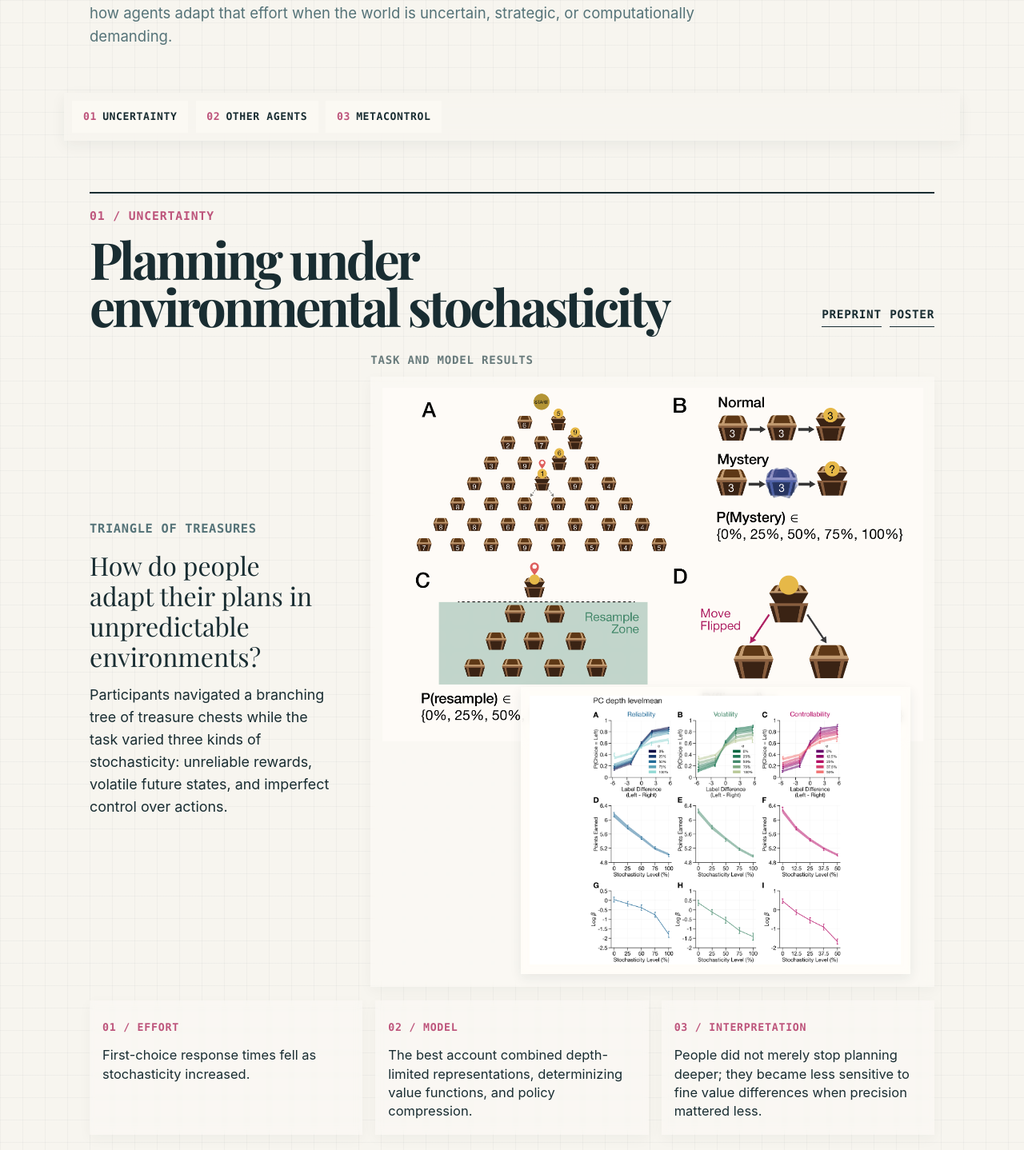
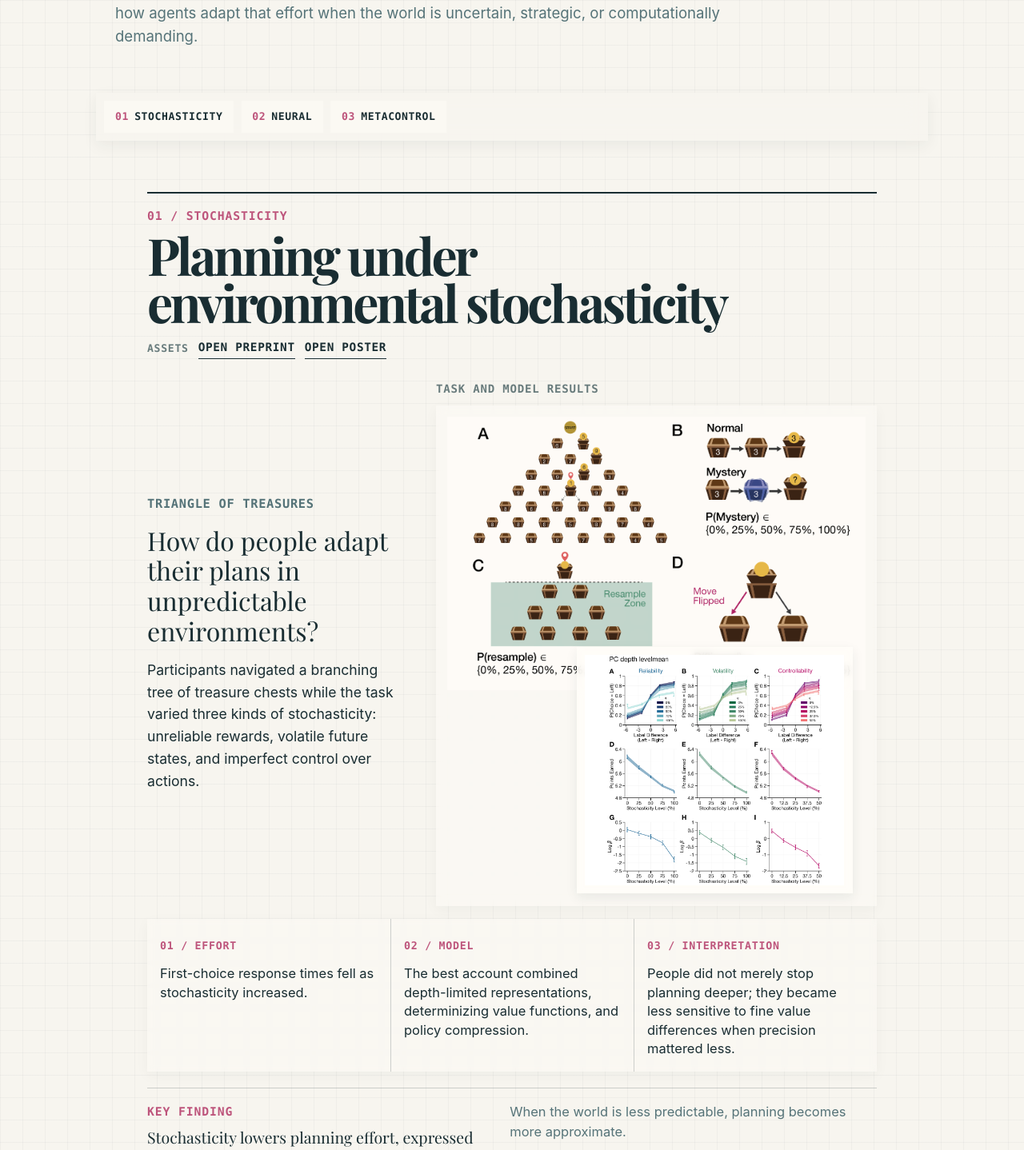
Before and after one commit to jordanlei/website, a Vue app: page /research in a window 1280 px wide. Shown: the part 504-1942 px from the top of the page at 80% size. Built offline with nearby package versions, Linux system fonts and the light colour scheme; a web font is replaced by a local one.

Commit message:
New changes to atlas

```diff
--- a/src/content/researchAtlas.js
+++ b/src/content/researchAtlas.js
@@ -7,7 +7,7 @@ export const researchAtlas = {
     {
       number: '01',
       slug: 'uncertainty',
-      theme: 'Uncertainty',
+      theme: 'Stochasticity',
       subtitle: 'Triangle of Treasures',
       question: 'Planning under environmental stochasticity',
       backdrop: '/images/research/treasure-task.png',
@@ -31,7 +31,7 @@ export const researchAtlas = {
     {
       number: '02',
       slug: 'opponents',
-      theme: 'Other Agents',
+      theme: 'Neural',
       subtitle: 'Four-in-a-Row',
       question: 'Planning against a strategic opponent',
       backdrop: '/images/research/fourinarow-task.png',
--- a/src/features/research/ResearchPage.vue
+++ b/src/features/research/ResearchPage.vue
@@ -49,12 +49,15 @@ import { researchAtlas } from '../../content/researchAtlas'
             class="chapter-resources"
             aria-label="Research materials"
           >
+            <span class="resource-label">Assets</span>
             <a
               v-for="resource in chapter.resources"
               :key="resource.href"
               :href="resource.href"
+              target="_blank"
+              rel="noopener noreferrer"
             >
-              {{ resource.label }}
+              Open {{ resource.label }}
             </a>
           </div>
         </div>
@@ -151,55 +154,58 @@ import { researchAtlas } from '../../content/researchAtlas'
 
 <style scoped>
 .research-world { padding-top: 68px; }
-.research-hero { width: min(1120px, 100%); margin: 0 auto; padding: 6rem 2rem 3.5rem; }
+.research-hero { width: min(1120px, 100%); margin: 0 auto; padding: 6rem clamp(2rem, 5vw, 4rem) 3.5rem; }
 .research-eyebrow, .chapter-kicker, .detail-label { margin: 0 0 .5rem; color: var(--signal-magenta); font-family: var(--mono-font); font-size: .92rem; font-weight: 800; letter-spacing: .06em; text-transform: uppercase; }
 .research-hero h1 { max-width: 46rem; margin: 0; font-size: clamp(3.5rem, 6.8vw, 6.2rem); line-height: .9; letter-spacing: -.065em; }
 .research-lede { max-width: 50rem; margin: 1.35rem 0 0; font-family: 'Playfair Display', serif; font-size: clamp(1.55rem, 3vw, 2.25rem); line-height: 1.16; }
 .research-frame { max-width: 48rem; margin: 1.2rem 0 0; color: var(--subtitle); font-size: 1.16rem; line-height: 1.55; }
-.chapter-index { position: sticky; top: 68px; z-index: 5; display: flex; gap: .6rem; width: min(1120px, calc(100% - 4rem)); margin: 0 auto 4rem; padding: .65rem; overflow-x: auto; background: rgba(247, 245, 239, .76); box-shadow: 0 6px 18px rgba(31, 47, 49, .06); backdrop-filter: blur(12px); }
+.chapter-index { position: sticky; top: 68px; z-index: 5; display: flex; gap: .6rem; width: min(1040px, calc(100% - clamp(4rem, 10vw, 8rem))); margin: 0 auto 4rem; padding: .65rem; overflow-x: auto; background: rgba(247, 245, 239, .76); box-shadow: 0 6px 18px rgba(31, 47, 49, .06); backdrop-filter: blur(12px); }
 .chapter-index a { display: inline-flex; align-items: center; gap: .45rem; min-height: 2.5rem; padding: 0 .85rem; color: var(--color); background: rgba(255, 253, 248, .38); font-family: var(--mono-font); font-size: .82rem; font-weight: 800; letter-spacing: .045em; text-transform: uppercase; text-decoration: none; white-space: nowrap; }
 .chapter-index span { color: var(--signal-magenta); }
-.chapter { width: min(1120px, 100%); margin: 0 auto 6rem; padding: 0 2rem; scroll-margin-top: 9.5rem; }
-.chapter-heading { display: grid; grid-template-columns: minmax(0, 1fr) auto; gap: 1.25rem 2rem; align-items: end; padding-top: 1rem; border-top: 2px solid var(--color); }
+.chapter { width: min(1040px, 100%); margin: 0 auto 6rem; padding: 0 clamp(2rem, 5vw, 4rem); scroll-margin-top: 9.5rem; }
+.chapter-heading { display: grid; gap: .9rem; align-items: end; padding-top: 1rem; border-top: 2px solid var(--color); }
 .chapter-kicker { grid-column: 1 / -1; margin-bottom: -.45rem; }
 .chapter-heading h2 { max-width: 48rem; margin: 0; font-size: clamp(2.5rem, 5vw, 4.8rem); line-height: .92; letter-spacing: -.055em; }
-.chapter-resources { display: flex; flex-wrap: wrap; justify-content: flex-end; gap: .65rem; padding-bottom: .25rem; }
+.chapter-resources { display: flex; flex-wrap: wrap; align-items: center; gap: .55rem .75rem; margin-top: .05rem; }
+.resource-label { color: var(--muted); font-family: var(--mono-font); font-size: .82rem; font-weight: 800; letter-spacing: .055em; text-transform: uppercase; }
 .chapter-resources a, .takeaways a { padding-bottom: .12rem; border-bottom: 1px solid currentColor; color: var(--color); font-family: var(--mono-font); font-size: .9rem; font-weight: 800; letter-spacing: .045em; text-transform: uppercase; text-decoration: none; }
 .chapter-resources a:hover, .takeaways a:hover { color: var(--signal-magenta); text-decoration: none; }
-.chapter-body { display: grid; grid-template-columns: minmax(300px, .58fr) minmax(0, 1.42fr); gap: clamp(1.6rem, 4vw, 3.25rem); align-items: center; margin-top: 1.6rem; }
-.chapter-copy { max-width: 30rem; }
+.chapter-body { display: grid; grid-template-columns: minmax(300px, .72fr) minmax(0, 1.28fr); gap: clamp(1.75rem, 4vw, 3.25rem); align-items: center; margin-top: 1.6rem; }
+.chapter-copy { max-width: 31rem; }
 .chapter-subtitle { margin: 0 0 .85rem; color: var(--subtitle); font-family: var(--mono-font); font-size: .96rem; font-weight: 800; letter-spacing: .045em; text-transform: uppercase; }
 .chapter-prompt { margin: 0; font-family: 'Playfair Display', serif; font-size: clamp(1.55rem, 3vw, 2rem); line-height: 1.18; }
-.chapter-summary { margin: 1rem 0 0; font-size: 1.12rem; line-height: 1.56; }
+.chapter-summary { max-width: 34rem; margin: 1rem 0 0; font-size: 1.1rem; line-height: 1.58; }
 .chapter-visual { min-width: 0; }
 .visual-label { margin: 0 0 .55rem; color: var(--muted); font-family: var(--mono-font); font-size: .88rem; font-weight: 800; letter-spacing: .055em; text-transform: uppercase; }
 .chapter-figure { position: relative; padding: .9rem .9rem 1rem; background: rgba(255, 253, 248, .42); box-shadow: var(--card-shadow-subtle); backdrop-filter: blur(6px); }
-.chapter-backdrop { display: block !important; width: 100%; min-height: 23rem; max-height: 33rem; object-fit: contain; background: rgba(255, 253, 248, .74); filter: saturate(.94); }
-.chapter-plate { width: min(72%, 620px); margin: -4.25rem 1rem 0 auto; padding: .7rem; background: rgba(255, 253, 248, .86); box-shadow: 0 5px 14px rgba(31, 47, 49, .08); backdrop-filter: blur(4px); }
-.chapter-plate img { display: block !important; width: 100%; max-height: 21rem; object-fit: contain; background: #fff; }
+.chapter-backdrop { display: block !important; width: 100%; min-height: 20rem; max-height: 29rem; object-fit: contain; background: rgba(255, 253, 248, .74); filter: saturate(.94); }
+.chapter-plate { width: min(66%, 540px); margin: -3.4rem 1rem 0 auto; padding: .65rem; background: rgba(255, 253, 248, .86); box-shadow: 0 5px 14px rgba(31, 47, 49, .08); backdrop-filter: blur(4px); }
+.chapter-plate img { display: block !important; width: 100%; max-height: 18rem; object-fit: contain; background: #fff; }
 .chapter-portrait { position: absolute; left: 1.05rem; bottom: 1.2rem; width: 6.4rem; height: 6.4rem; margin: 0; border: .4rem solid #fffdf8; border-radius: 50%; overflow: hidden; background: var(--paper-deep); box-shadow: 0 6px 16px rgba(31, 47, 49, .1); }
 .chapter-portrait img { display: block !important; width: 100%; height: 100%; object-fit: cover; }
-.chapter-takeaways { display: grid; grid-template-columns: repeat(3, 1fr); gap: 1rem; margin-top: 1.1rem; }
-.chapter-takeaways article { padding: .95rem 1rem 1.05rem; background: rgba(255, 253, 248, .36); box-shadow: var(--card-shadow-subtle); backdrop-filter: blur(4px); }
+.chapter-takeaways { display: grid; grid-template-columns: repeat(3, 1fr); gap: 0; margin-top: 1rem; background: rgba(255, 253, 248, .4); box-shadow: var(--card-shadow-subtle); backdrop-filter: blur(4px); }
+.chapter-takeaways article { padding: .95rem 1rem 1.05rem; }
+.chapter-takeaways article + article { border-left: 1px solid var(--rule); }
 .chapter-takeaways span { color: var(--signal-magenta); font-family: var(--mono-font); font-size: .83rem; font-weight: 800; letter-spacing: .055em; text-transform: uppercase; }
 .chapter-takeaways p { margin: .55rem 0 0; font-size: 1.03rem; line-height: 1.42; }
-.chapter-footer { display: grid; grid-template-columns: minmax(0, .9fr) minmax(0, 1fr); gap: 1.25rem; align-items: start; margin-top: 1.25rem; padding-top: 1.05rem; border-top: 1px solid var(--rule); }
+.chapter-footer { display: grid; grid-template-columns: minmax(0, .85fr) minmax(0, .9fr); gap: 1.25rem; align-items: start; margin-top: 1.25rem; padding-top: 1.05rem; border-top: 1px solid var(--rule); }
 .chapter-conclusion { min-width: 0; }
 .chapter-conclusion .detail-label { margin-bottom: .4rem; }
 .chapter-conclusion p:last-child { margin: 0; font-family: 'Playfair Display', serif; font-size: 1.22rem; line-height: 1.35; }
 .chapter-footer > .chapter-summary { margin: 0; color: var(--subtitle); font-size: 1.03rem; line-height: 1.5; }
-.research-close { width: min(1120px, 100%); margin: 0 auto; padding: 2rem 2rem 7rem; }
+.research-close { width: min(1040px, 100%); margin: 0 auto; padding: 2rem clamp(2rem, 5vw, 4rem) 7rem; }
 .research-close h2 { max-width: 54rem; margin: 0; font-size: clamp(2.6rem, 6vw, 5.5rem); line-height: .9; letter-spacing: -.06em; }
 .takeaways { display: grid; grid-template-columns: repeat(3, 1fr); gap: 1rem; margin-top: 2rem; }
 .takeaways p { display: flex; flex-direction: column; align-items: flex-start; gap: .45rem; margin: 0; padding-top: 1rem; border-top: 1px solid var(--rule); font-size: 1.08rem; }
 .takeaways span { display: block; margin-bottom: .1rem; color: var(--signal-magenta); font-family: var(--mono-font); font-size: .85rem; font-weight: 800; letter-spacing: .05em; text-transform: uppercase; }
 
 @media (max-width: 900px) {
-  .chapter-body { grid-template-columns: 1fr; }
+  .chapter-body { display: block; }
   .chapter-copy { max-width: 42rem; }
+  .chapter-visual { margin-top: 1.35rem; }
   .chapter-takeaways, .chapter-footer { grid-template-columns: 1fr; }
+  .chapter-takeaways article + article { border-top: 1px solid var(--rule); border-left: 0; }
   .chapter-heading { grid-template-columns: 1fr; }
-  .chapter-resources { justify-content: flex-start; }
 }
 
 @media (max-width: 800px) {
```
